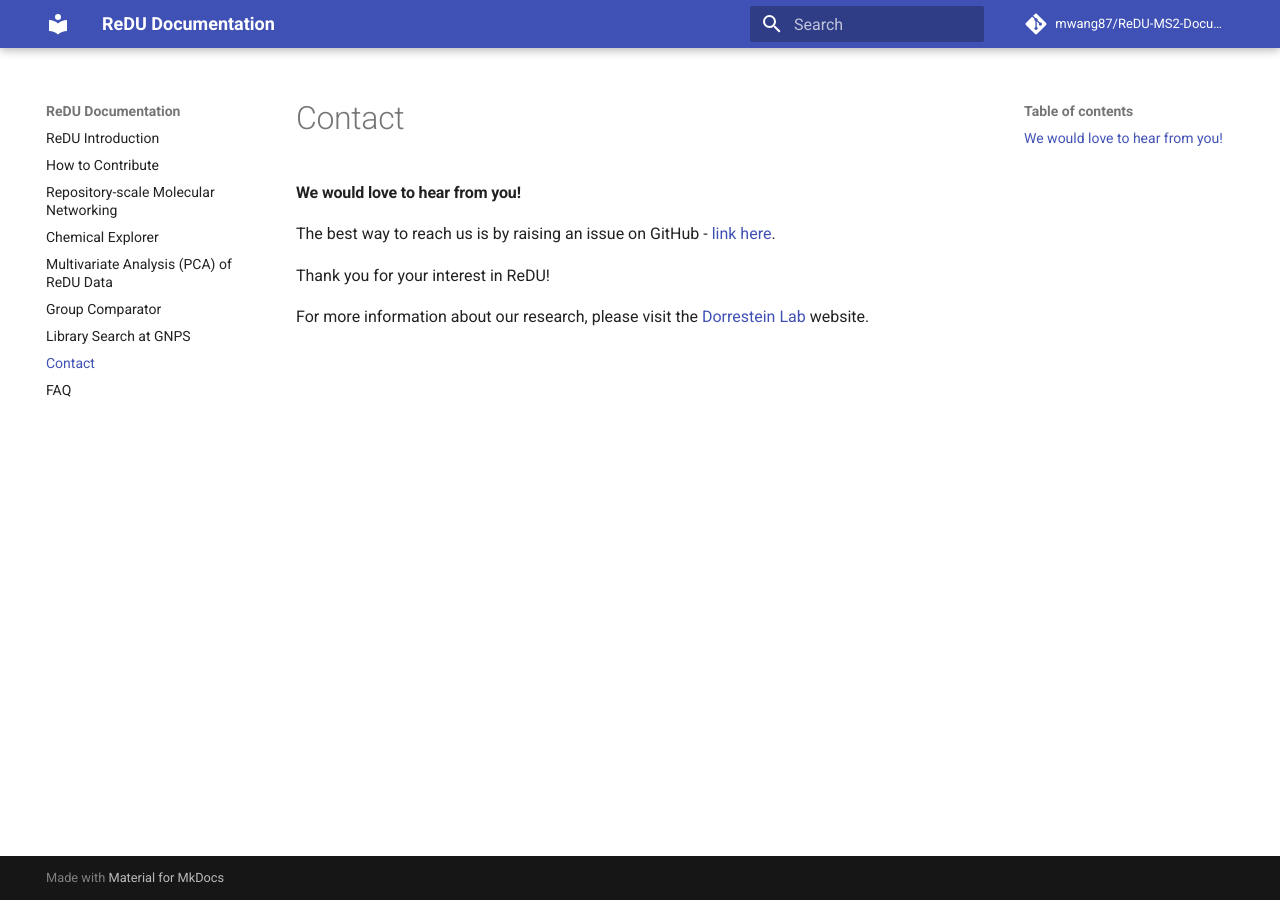
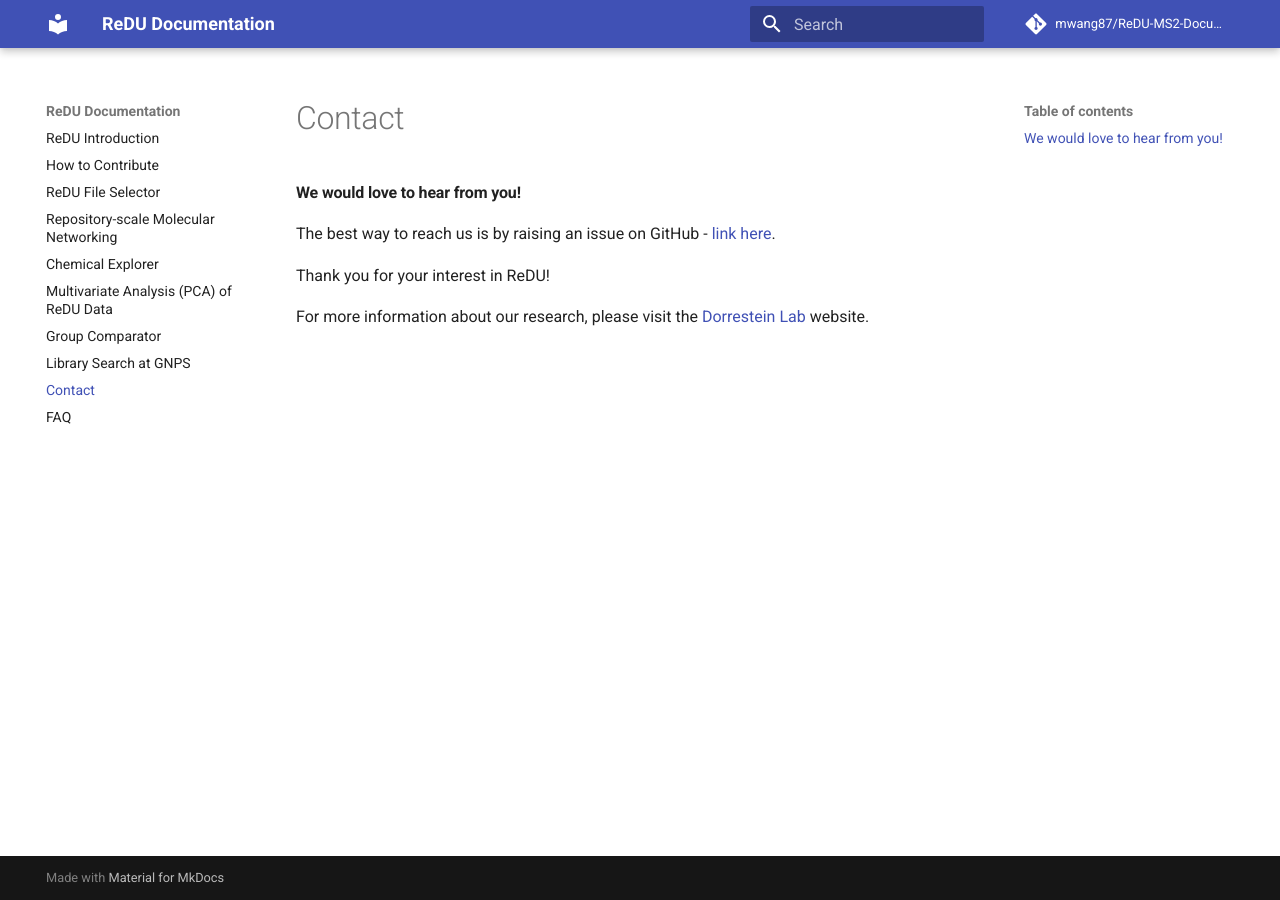
Before and after one commit to mwang87/ReDU-MS2-Documentation, an MkDocs documentation site: the page built from docs/contact.md, in a window 1280 px wide. Built offline with MkDocs 1.6.1 and Material for MkDocs 9.7.7, drawn with Linux system fonts in a browser that asks for light colours; comment, search, counter and statistics services are not loaded.

Commit message:
Update mkdocs.yml

```diff
--- a/mkdocs.yml
+++ b/mkdocs.yml
@@ -7,6 +7,7 @@ repo_url: https://github.com/mwang87/ReDU-MS2-Documentation
 nav:
     - ReDU Introduction: index.md
     - How to Contribute: HowtoContribute.md
+    - ReDU File Selector: file_selector.md
     - Repository-scale Molecular Networking: molecular_networking.md
     - Chemical Explorer: chemical_explorer.md
     - Multivariate Analysis (PCA) of ReDU Data: multivariate_analysis.md
```
